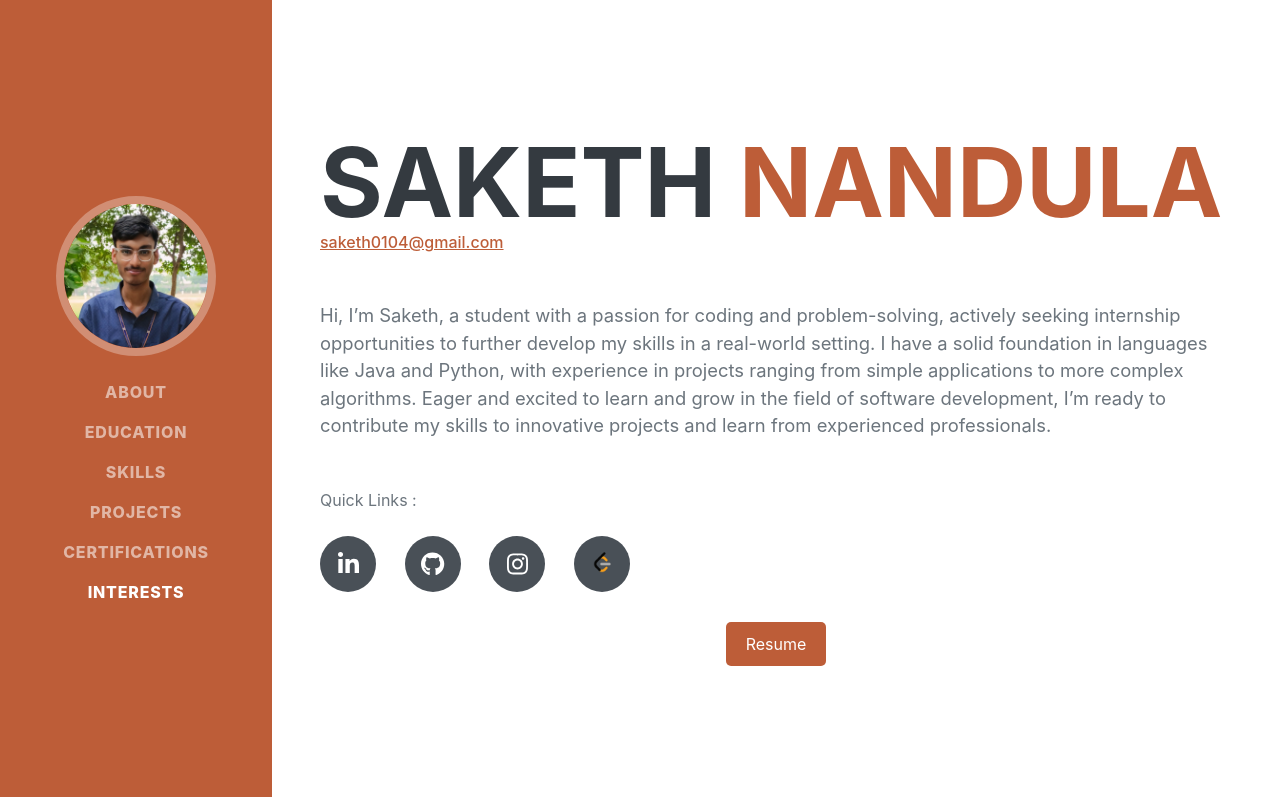
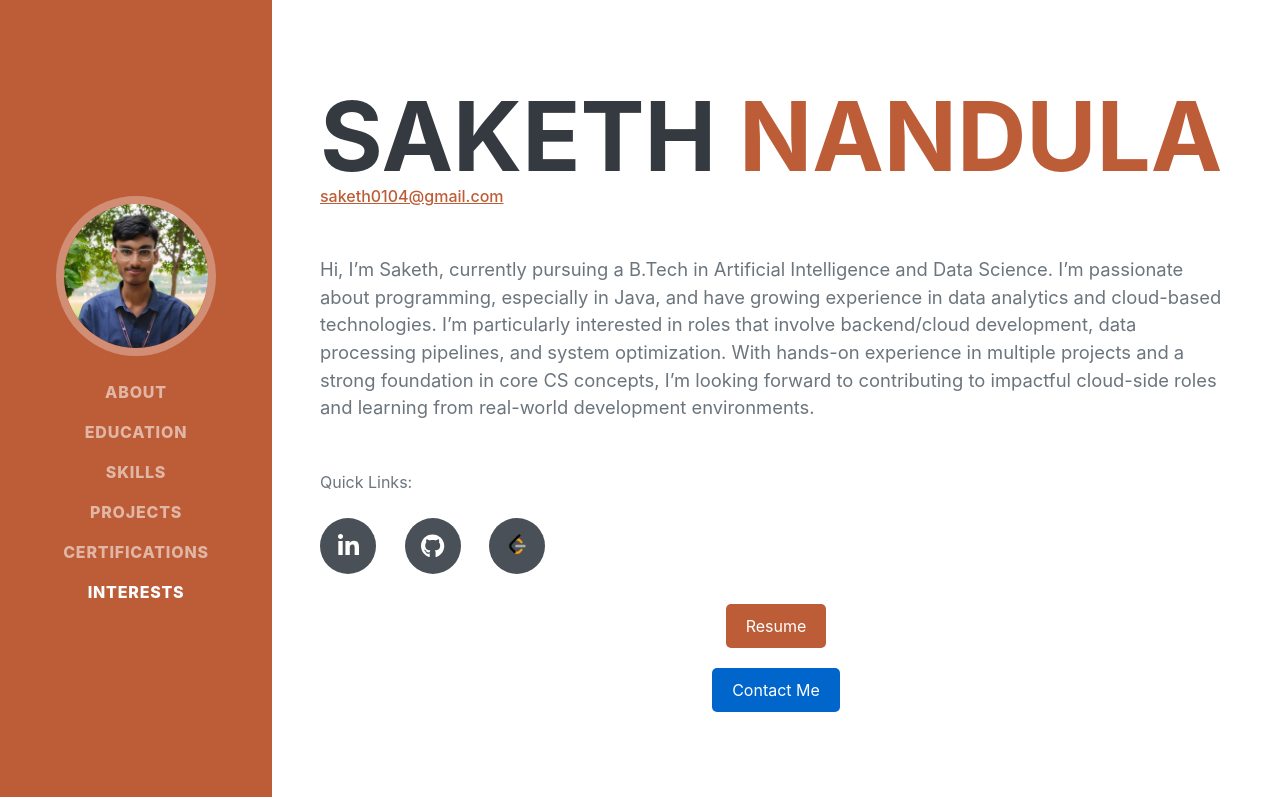
Before and after one commit to saketh0104/Portfolio, a plain HTML site: page index.html in a window 1280 px wide. Shown: the top 797 px of the page. Drawn offline with nearby package versions, Linux system fonts and the light colour scheme; a web font is replaced by a local one.

Commit message:
Update index.html

```diff
--- a/index.html
+++ b/index.html
@@ -112,16 +112,19 @@
         <div class="subheading mb-5">
             <a href="mailto:saketh0104@gmail.com">saketh0104@gmail.com</a>
         </div>
-                    <p class="lead mb-5">Hi, I’m Saketh, a student with a passion for coding and problem-solving, actively seeking internship opportunities to further develop my skills in a real-world setting. I have a solid foundation in languages like Java and Python, with experience in projects ranging from simple applications to more complex algorithms. Eager and excited to learn and grow in the field of software development, I’m ready to contribute my skills to innovative projects and learn from experienced professionals.</p>
+        <p class="lead mb-5">
+            Hi, I’m Saketh, currently pursuing a B.Tech in Artificial Intelligence and Data Science. I’m passionate about programming, especially in Java, and have growing experience in data analytics and cloud-based technologies. I’m particularly interested in roles that involve backend/cloud development, data processing pipelines, and system optimization. With hands-on experience in multiple projects and a strong foundation in core CS concepts, I’m looking forward to contributing to impactful cloud-side roles and learning from real-world development environments.
+        </p>
         <div class="social-icons">
-                        Quick Links :<br><br>
+            Quick Links: <br><br>
             <a class="social-icon" href="https://www.linkedin.com/in/saketh0104" alt="LinkedIn"><i class="fab fa-linkedin-in"></i></a>
             <a class="social-icon" href="https://github.com/saketh0104" alt="GitHub"><i class="fab fa-github"></i></a>
-                        <a class="social-icon" href="https://www.instagram.com/saketh.nv" alt="Instagram"><i class="fab fa-instagram"></i></a>
             <a class="social-icon" href="https://www.leetcode.com/saketh0104">
                 <img src="leetcode.png" alt="LeetCode" style="width: 24px; height: 24px;">
             </a>
-                          <!--Resume-->
+        </div>
+
+        <!-- Resume Button -->
         <div style="text-align: center; margin-top: 30px;">
             <a href="https://github.com/saketh0104/Resume/blob/main/Resume.pdf" target="_blank">
                 <button style="background-color: #bd5d38; color: white; padding: 10px 20px; border: none; border-radius: 5px; cursor: pointer; font-size: 16px;">
@@ -129,10 +132,19 @@
                 </button>
             </a>
         </div>
+
+        <!-- Contact Me Button -->
+        <div style="text-align: center; margin-top: 20px;">
+            <a href="mailto:saketh0104@gmail.com">
+                <button style="background-color: #0066cc; color: white; padding: 10px 20px; border: none; border-radius: 5px; cursor: pointer; font-size: 16px;">
+                    Contact Me
+                </button>
+            </a>
         </div>
     </div>
 </section>
 <hr class="m-0" />
+
             <!-- Education-->
 <section class="resume-section" id="education">
     <div class="resume-section-content">
```
Lines whose indentation alone changed are shown as unchanged.
